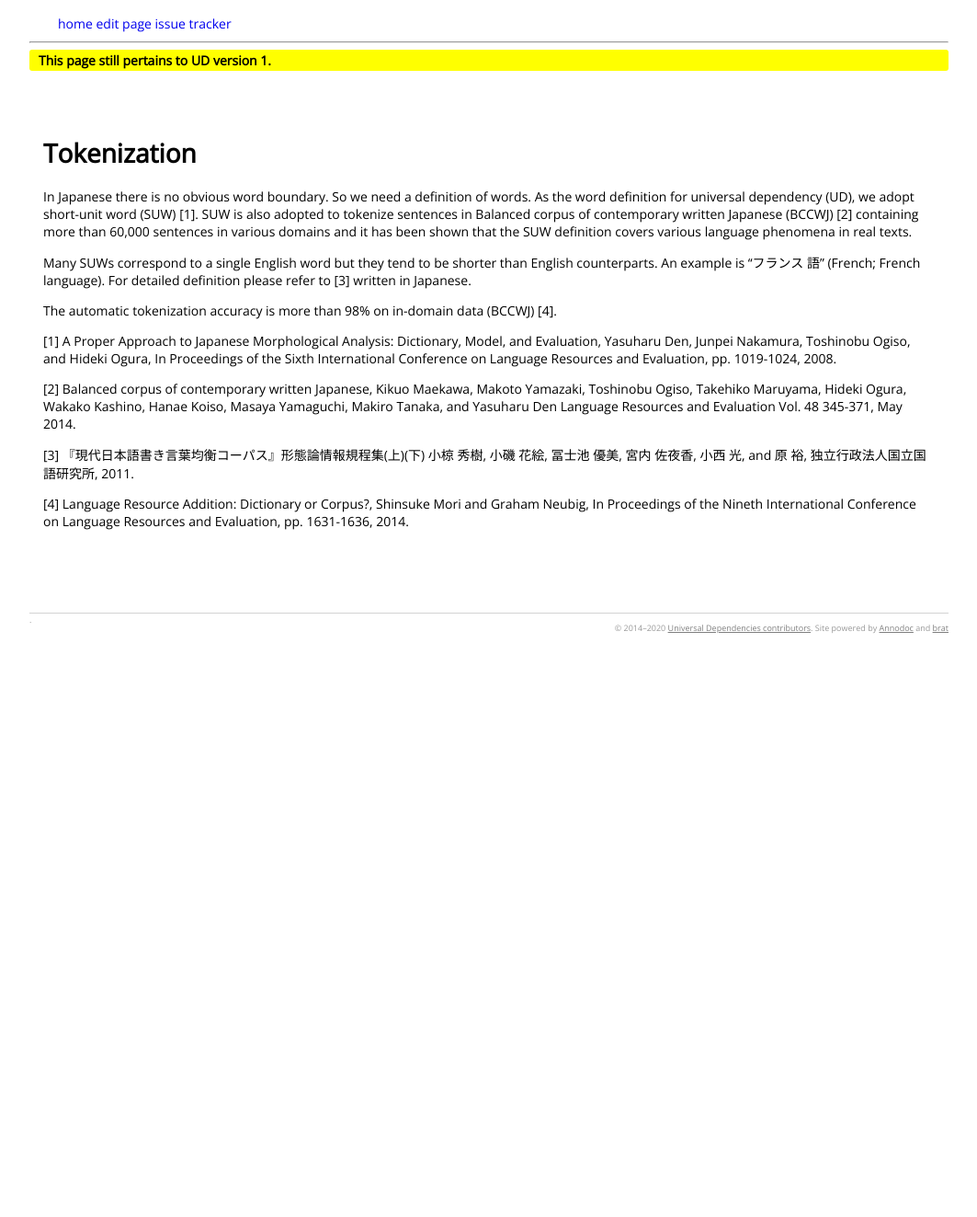
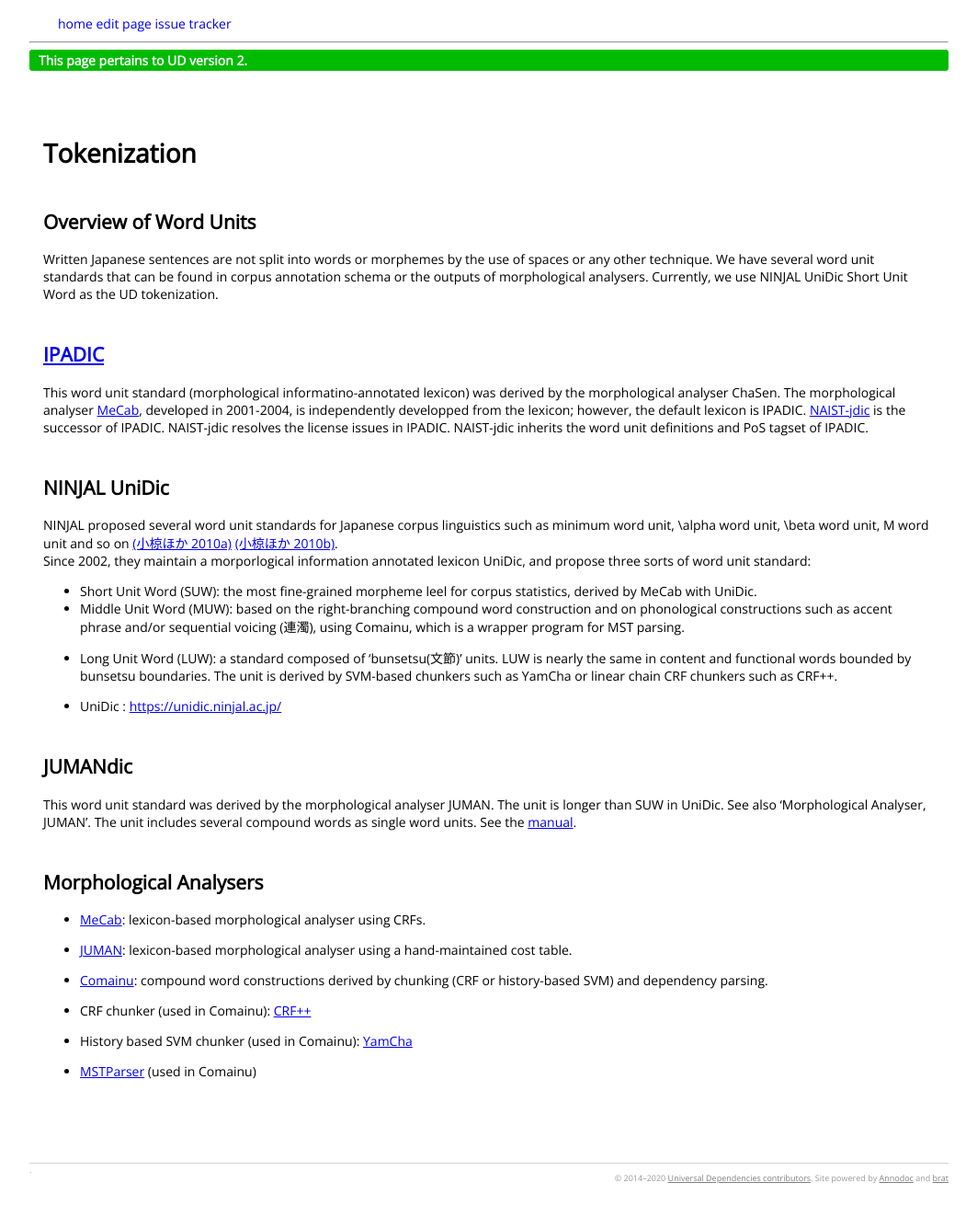
Before and after one commit to udjapanese/docs, a Jekyll site: the page built from _ja/tokenization.md, in a window 1280 px wide. Shown: the whole page at 92% size, without its empty margins (108-1171 px from the left). Built offline with Jekyll 4.4.1, drawn with Linux system fonts in a browser that asks for light colours; nearby versions of some CDN libraries; comment, search, counter and statistics services are not loaded; before the commit the page ends 900 px from its top, so only the background shows below that.

Commit message:
Update tokenization.md

```diff
--- a/_ja/tokenization.md
+++ b/_ja/tokenization.md
@@ -1,37 +1,48 @@
 ---
 layout: base
 title:  'Tokenization'
+udver: '2'
 ---
 
 # Tokenization
 
-In Japanese there is no obvious word boundary. So we need a definition of words.
-As the word definition for universal dependency (UD), we adopt short-unit word
-(SUW) [1]. SUW is also adopted to tokenize sentences in Balanced corpus of
-contemporary written Japanese (BCCWJ) [2] containing more than 60,000 sentences
-in various domains and it has been shown that the SUW definition covers various
-language phenomena in real texts.
+## Overview of Word Units
+Written Japanese sentences are not split into words or morphemes by the use of spaces or any other technique.
+We have several word unit standards that can be found in corpus annotation schema or the outputs of morphological analysers.
+Currently, we use NINJAL UniDic Short Unit Word as the UD tokenization.
 
-Many SUWs correspond to a single English word but they tend to be shorter than
-English counterparts. An example is "フランス 語" (French; French language).
-For detailed definition please refer to [3] written in Japanese.
+## [IPADIC](https://sourceforge.jp/projects/ipadic/)
+This word unit standard (morphological informatino-annotated lexicon) was derived by the morphological analyser ChaSen.
+The morphological analyser [MeCab](http://taku910.github.io/mecab/), developed in 2001-2004, is independently developped from the lexicon; however, the default lexicon is IPADIC. [NAIST-jdic](http://sourceforge.jp/projects/naist-jdic/) is the successor of IPADIC. NAIST-jdic resolves the license issues in IPADIC. NAIST-jdic inherits the word unit definitions and PoS tagset of IPADIC.
 
-The automatic tokenization accuracy is more than 98% on in-domain data (BCCWJ)
-[4].
+## NINJAL UniDic
+NINJAL proposed several word unit standards for Japanese corpus linguistics such as minimum word unit, \alpha word unit, \beta word unit, M word unit and so on [(小椋ほか 2010a)](http://pj.ninjal.ac.jp/corpus_center/bccwj/doc/report/JC-D-10-05-01.pdf) [(小椋ほか 2010b)](http://pj.ninjal.ac.jp/corpus_center/bccwj/doc/report/JC-D-10-05-02.pdf).
+Since 2002, they maintain a morporlogical information annotated lexicon UniDic, and propose three sorts of word unit standard:
+
+* Short Unit Word (SUW):
+ the most fine-grained morpheme leel for corpus statistics, derived by MeCab with UniDic.
+* Middle Unit Word (MUW):
+ based on the right-branching compound word construction and on phonological constructions such as accent phrase and/or sequential voicing (連濁), using Comainu, which is a wrapper program for MST parsing.
+* Long Unit Word (LUW): a standard composed of 'bunsetsu(文節)' units. LUW is nearly the same in content and functional words bounded by bunsetsu boundaries. The unit is derived by SVM-based chunkers such as YamCha or linear chain CRF chunkers such as CRF++.
 
 
-[1] A Proper Approach to Japanese Morphological Analysis: Dictionary, Model, and Evaluation,
-Yasuharu Den, Junpei Nakamura, Toshinobu Ogiso, and Hideki Ogura,
-In Proceedings of the Sixth International Conference on Language Resources and Evaluation, pp. 1019-1024, 2008.
+* UniDic : [https://unidic.ninjal.ac.jp/](https://unidic.ninjal.ac.jp/)
 
-[2] Balanced corpus of contemporary written Japanese,
-Kikuo Maekawa, Makoto Yamazaki, Toshinobu Ogiso, Takehiko Maruyama, Hideki Ogura, Wakako Kashino, Hanae Koiso, Masaya Yamaguchi, Makiro Tanaka, and Yasuharu Den
-Language Resources and Evaluation Vol. 48 345-371, May 2014.
+## JUMANdic
+This word unit standard was derived by the morphological analyser JUMAN. The unit is longer than SUW in UniDic.
+See also 'Morphological Analyser, JUMAN'.
+The unit includes several compound words as single word units. See the [manual](http://nlp.ist.i.kyoto-u.ac.jp/nl-resource/corpus/KyotoCorpus4.0/doc/syn_guideline.pdf).
 
-[3] 『現代日本語書き言葉均衡コーパス』形態論情報規程集(上)(下)
-小椋 秀樹, 小磯 花絵, 冨士池 優美, 宮内 佐夜香, 小西 光, and 原 裕,
-独立行政法人国立国語研究所, 2011.
+## Morphological Analysers
 
-[4] Language Resource Addition: Dictionary or Corpus?,
-Shinsuke Mori and Graham Neubig,
-In Proceedings of the Nineth International Conference on Language Resources and Evaluation, pp. 1631-1636, 2014.
+* [MeCab](https://mecab.googlecode.com/svn/trunk/mecab/doc/index.html): lexicon-based morphological analyser using CRFs.
+
+* [JUMAN](https://nlp.ist.i.kyoto-u.ac.jp/index.php?JUMAN): lexicon-based morphological analyser using a hand-maintained cost table.
+
+* [Comainu](https://comainu.org/): compound word constructions derived by chunking (CRF or history-based SVM) and dependency parsing.
+
+* CRF chunker (used in Comainu): [CRF++](https://taku910.github.io/crfpp/)
+
+* History based SVM chunker (used in Comainu): [YamCha](http://chasen.org/~taku/software/yamcha/)
+
+* [MSTParser](https://sourceforge.net/projects/mstparser/) (used in Comainu)
```
